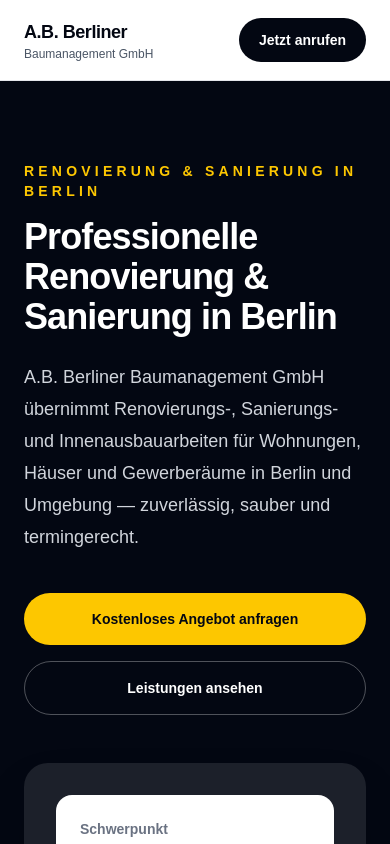
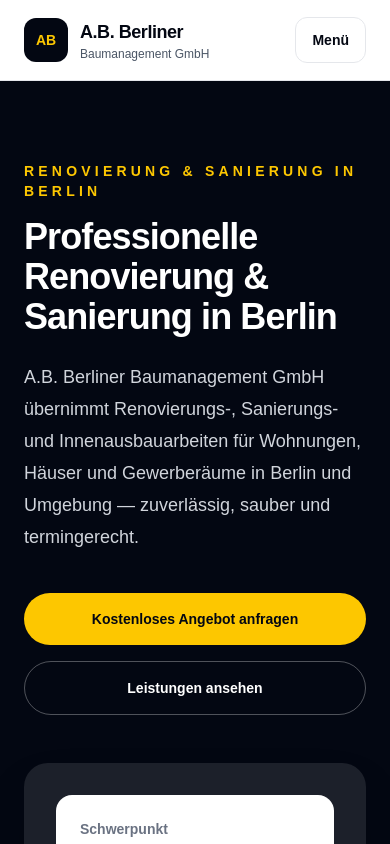
Before and after one commit to Valiulloh/ab-berliner-website, a Next.js app: page / in a window 390 px wide. Shown: the top 844 px of the page. Built offline with nearby package versions, Linux system fonts and the light colour scheme.

Commit message:
Add mobile menu

```diff
--- a/src/components/Header.tsx
+++ b/src/components/Header.tsx
@@ -1,25 +1,37 @@
+"use client";
+
 import Link from "next/link";
+import { useState } from "react";
 import { company } from "@/data/company";
 
 const navItems = [
   { label: "Startseite", href: "/" },
   { label: "Leistungen", href: "#leistungen" },
   { label: "Über uns", href: "#ueber-uns" },
+  { label: "Projekte", href: "#projekte" },
   { label: "Kontakt", href: "#kontakt" },
 ];
 
 export function Header() {
+  const [isOpen, setIsOpen] = useState(false);
+
   return (
     <header className="sticky top-0 z-50 border-b border-gray-200 bg-white/90 backdrop-blur">
       <div className="mx-auto flex h-20 max-w-7xl items-center justify-between px-6">
-        <Link href="/" className="flex flex-col">
+        <Link href="/" className="flex items-center gap-3">
+          <div className="flex h-11 w-11 items-center justify-center rounded-xl bg-gray-950 text-sm font-black text-yellow-400">
+            AB
+          </div>
+
+          <div className="flex flex-col">
             <span className="text-lg font-bold tracking-tight text-gray-950">
               {company.shortName}
             </span>
             <span className="text-xs text-gray-600">Baumanagement GmbH</span>
+          </div>
         </Link>
 
-        <nav className="hidden items-center gap-8 md:flex">
+        <nav className="hidden items-center gap-8 lg:flex">
           {navItems.map((item) => (
             <a
               key={item.label}
@@ -31,6 +43,7 @@
           ))}
         </nav>
 
+        <div className="hidden items-center gap-3 md:flex">
           <a
             href={company.phoneHref}
             className="rounded-full bg-gray-950 px-5 py-3 text-sm font-semibold text-white hover:bg-gray-800"
@@ -38,6 +51,46 @@
             Jetzt anrufen
           </a>
         </div>
+
+        <button
+          type="button"
+          onClick={() => setIsOpen(!isOpen)}
+          className="rounded-xl border border-gray-200 px-4 py-3 text-sm font-bold text-gray-950 lg:hidden"
+        >
+          Menü
+        </button>
+      </div>
+
+      {isOpen && (
+        <div className="border-t border-gray-200 bg-white lg:hidden">
+          <div className="mx-auto grid max-w-7xl gap-2 px-6 py-5">
+            {navItems.map((item) => (
+              <a
+                key={item.label}
+                href={item.href}
+                onClick={() => setIsOpen(false)}
+                className="rounded-xl px-4 py-3 text-sm font-semibold text-gray-700 hover:bg-gray-100"
+              >
+                {item.label}
+              </a>
+            ))}
+
+            <a
+              href={company.phoneHref}
+              className="mt-2 rounded-full bg-gray-950 px-5 py-3 text-center text-sm font-semibold text-white hover:bg-gray-800"
+            >
+              Jetzt anrufen
+            </a>
+
+            <a
+              href={company.whatsappHref}
+              className="rounded-full border border-gray-300 px-5 py-3 text-center text-sm font-semibold text-gray-950 hover:bg-gray-100"
+            >
+              WhatsApp schreiben
+            </a>
+          </div>
+        </div>
+      )}
     </header>
   );
 }
```
Lines whose indentation alone changed are shown as unchanged.
